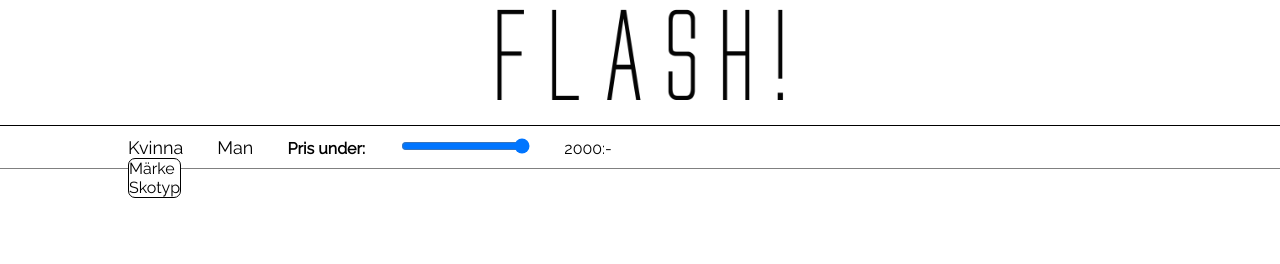
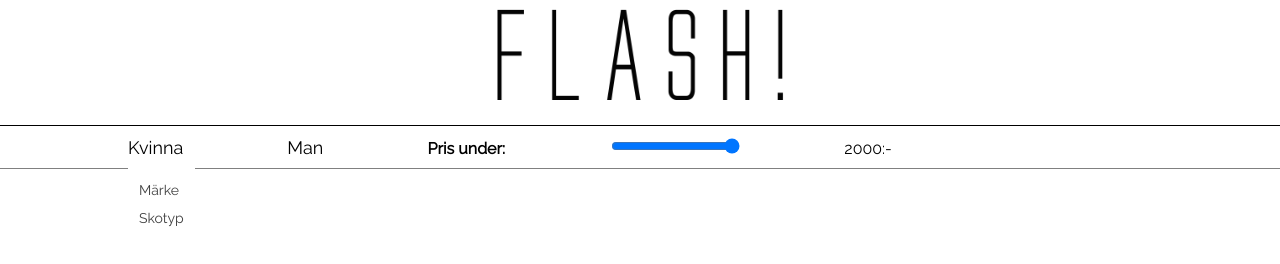
Before and after one commit to anden3/Skobutik, a plain HTML site: page index.html in a window 1280 px wide. Both pictures are taken after a click on the link "Kvinna". Drawn offline with Linux system fonts and the light colour scheme; no server answers.

Commit message:
Made menu look nicer

```diff
--- a/stylesheet.css
+++ b/stylesheet.css
@@ -47,7 +47,7 @@ a {
 }
 
 .search-menu > * {
-	margin-right: 30px;
+	margin-right: 100px;
 }
 
 .search-menu > *, .shoe-options > * {
@@ -59,14 +59,19 @@ a {
     position: absolute;
     height: auto;
     width: auto;
+    font-size: 14px;
+    color: #404040;
     background-color: white;
-    border: 1px solid black;
+    border: 1px solid white;
     border-radius: 7px;
     z-index: 2;
+    padding: 10px;
+
 }
 
 .shoe-options * {
 	display: block;
+    margin-top: 28%;
 }
 
 #menu-woman {
```
